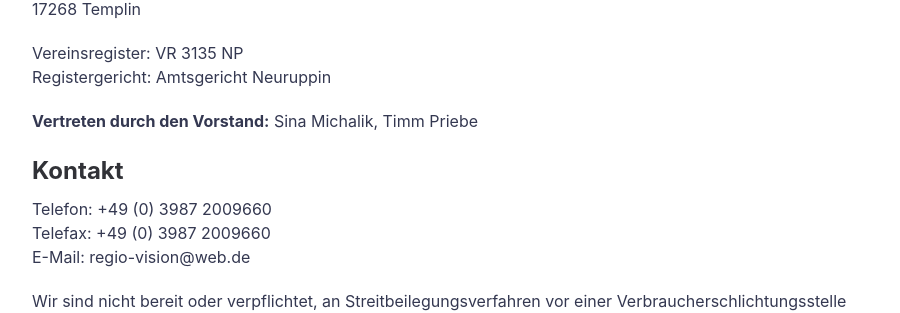
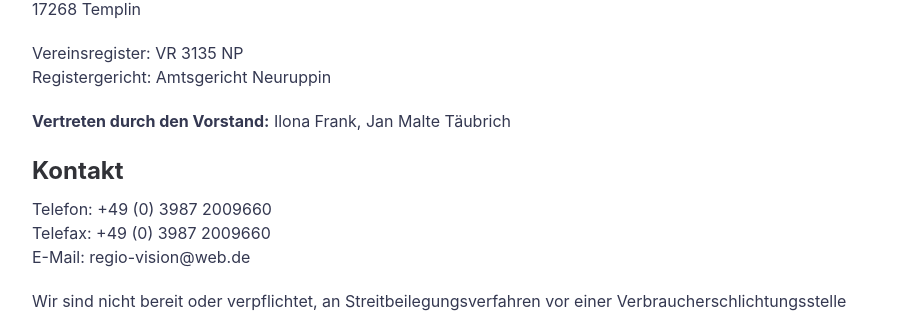
Before and after one commit to andylatte/regiovision, a Jekyll site: the page built from imprint.md, in a window 1280 px wide and 900 px high, scrolled down 322 px. Shown: the part 149-462 px from the top of the window, without its empty margins (188-1088 px from the left). Built offline with Jekyll 4.4.1, drawn with Linux system fonts in a browser that asks for light colours.

Commit message:
update vorstand

```diff
--- a/imprint.md
+++ b/imprint.md
@@ -16,8 +16,8 @@ Vereinsregister: VR 3135 NP<br/>
 Registergericht: Amtsgericht Neuruppin
 
 **Vertreten durch den Vorstand:**
-Sina Michalik,
-Timm Priebe
+Ilona Frank,
+Jan Malte Täubrich
 
 ## Kontakt
 Telefon: +49 (0) 3987 2009660<br/>
```
